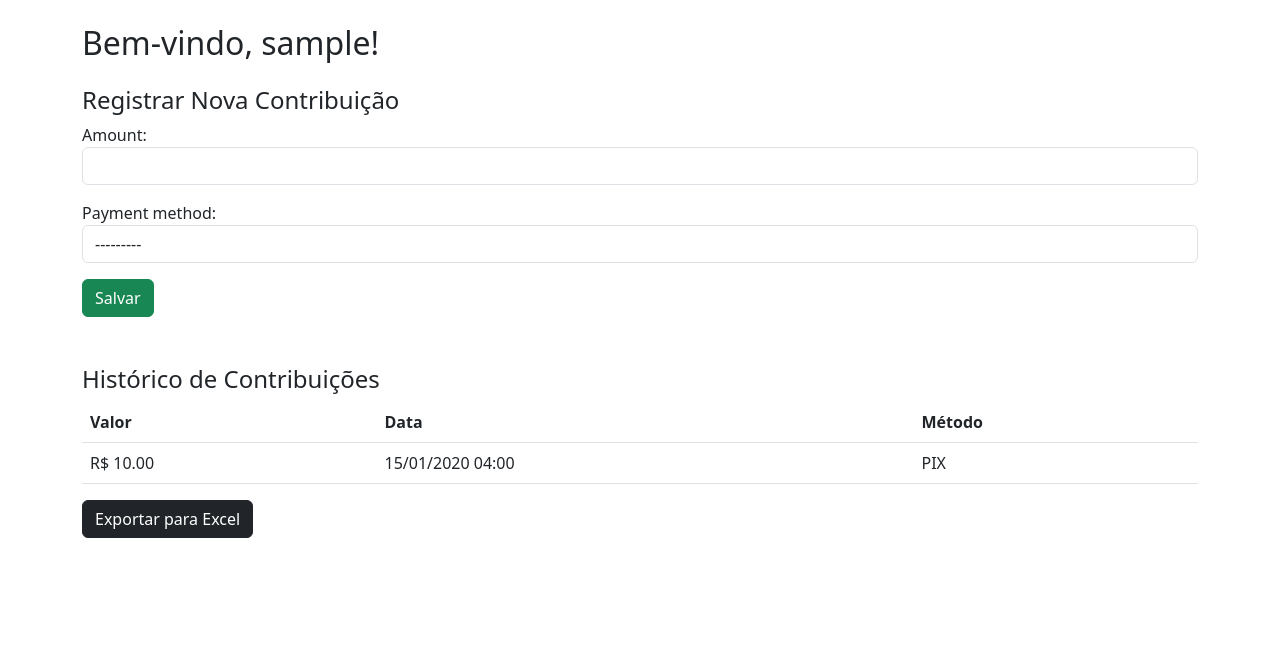
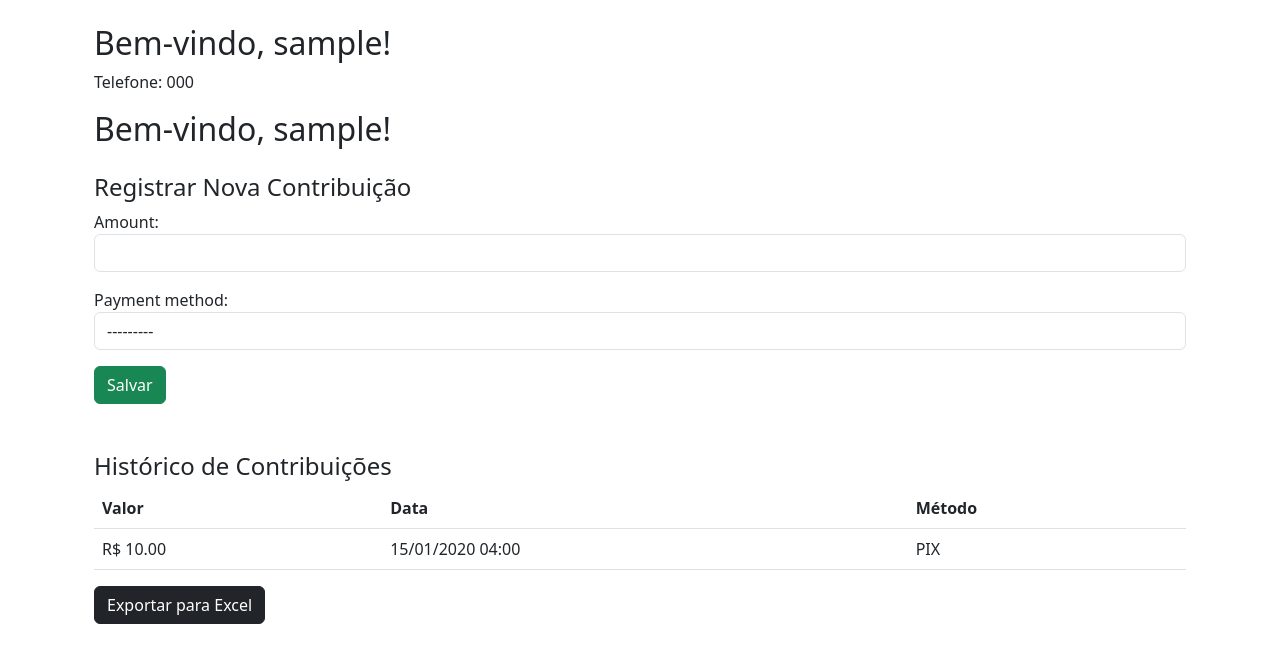
Before and after one commit to menascim/igreja_financeiro, a Django app: page / in a window 1280 px wide. Shown: the top 663 px of the page. Run offline with Django 5.2, Linux system fonts and the light colour scheme; a user stored in the database is signed in; tables that the repository leaves empty hold one stand-in row (values such as "Sample post").

Commit message:
Update profile.html

```diff
--- a/core/templates/profile.html
+++ b/core/templates/profile.html
@@ -1,5 +1,9 @@
 {% extends 'base.html' %}
+
 {% block content %}
+<div class="container mt-4">
+    <h2>Bem-vindo, {{ user.username }}!</h2>
+    <p>Telefone: {{ user.phone }}</p>
 <h2>Bem-vindo, {{ user.username }}!</h2>
 <div class="mt-4">
     <h4>Registrar Nova Contribuição</h4>
```
